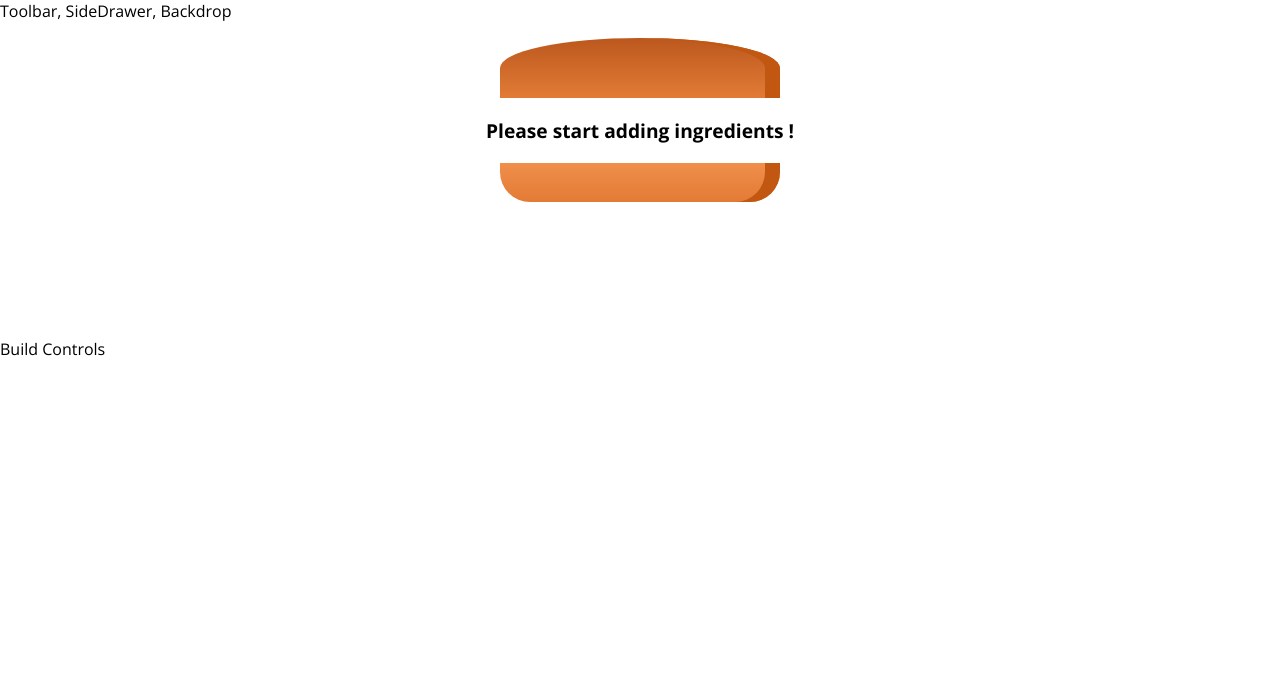
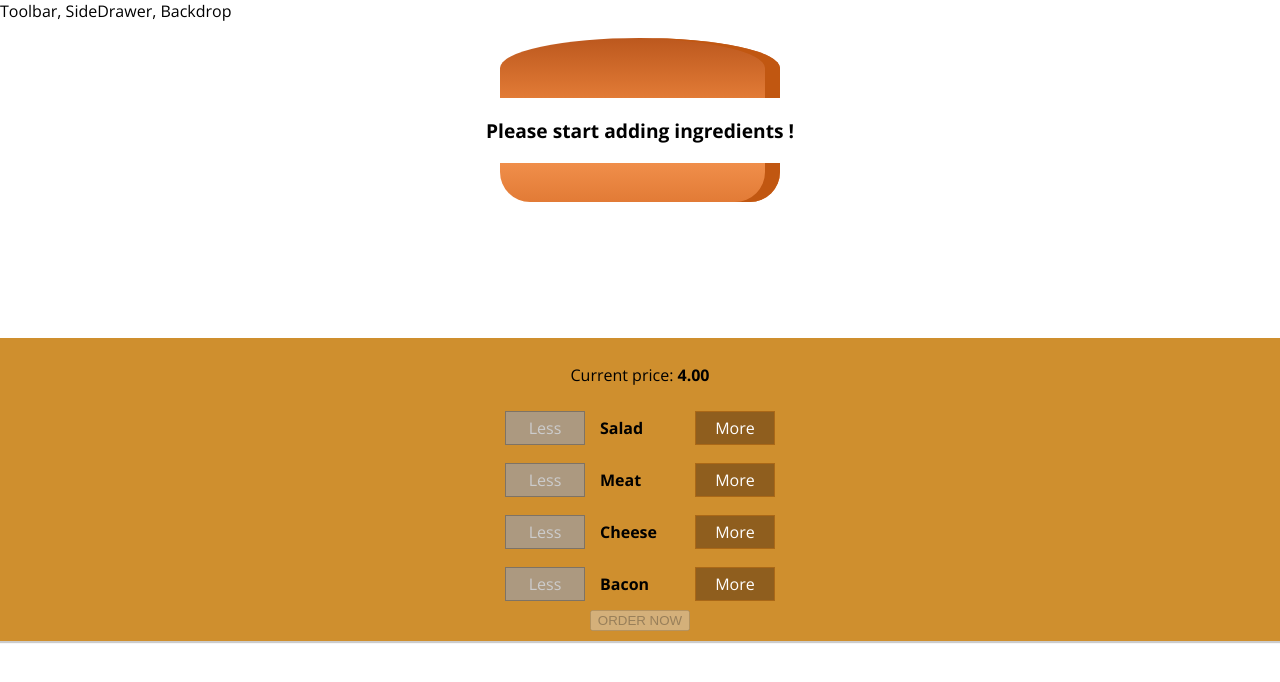
Before and after one commit to leannedo/burger-builder, a React (Create React App) app: page / in a window 1280 px wide. Shown: the top 682 px of the page. Built offline with nearby package versions, Linux system fonts and the light colour scheme.

Commit message:
Add new state and logic to  burgerbuilder

```diff
--- a/src/containers/BurgerBuilder/BurgerBuilder.js
+++ b/src/containers/BurgerBuilder/BurgerBuilder.js
@@ -1,6 +1,16 @@
 // class component, used to manage state
 import React, { Component } from 'react';
 import Burger from "../../components/Burger/Burger";
+import BuildControls from "../../components/Burger/BuildControls/BuildControls";
+import Modal from '../../components/UI/Modal/Modal'
+import OrderSummary from '../../components/Burger/OrderSummary/OrderSummary'
+
+const INGREDIENTS_PRICE = {
+    salad: 0.3,
+    meat: 1.5,
+    cheese: 0.9,
+    bacon: 1.2
+}
 
 // class component to control state
 class BurgerBuilder extends Component {
@@ -15,17 +25,75 @@ class BurgerBuilder extends Component {
             bacon : 0,
             meat : 0,
             salad : 0
+        },
+        // the 'ingredients' object will receive the value from the build controls
+        // when customers select how many of each ingredient they want to add
+        totalPrice: 4,
+        purchasable: false,
+        purchasing: false
+    }
+
+    updatePurchase(ingredients) {
+        const sum = Object.keys(ingredients)
+            .map(igKey => {
+                return ingredients[igKey]
+            }).reduce((sum, el) => {return sum + el}, 0);
+        this.setState({purchasable: sum > 0})
+    }
+
+    addIngredientHandler = (type) => {
+        const oldCount = this.state.ingredients[type];
+        const updatedCount = oldCount + 1;
+        const updatedIngredients = {...this.state.ingredients};
+        updatedIngredients[type] = updatedCount;
+
+        const oldPrice = this.state.totalPrice;
+        const updatedPrice = INGREDIENTS_PRICE[type] + oldPrice;
+        this.setState({totalPrice: updatedPrice, ingredients: updatedIngredients});
+        this.updatePurchase(updatedIngredients);
+    }
+
+    removeIngredientHandler = (type) => {
+        const oldCount = this.state.ingredients[type];
+        if (oldCount <= 0) {
+            return;
+            // this function will stop executing at the point where return is called
         }
-        // the 'ingredients' object will receive the value from the build controls
-        // when customers can select how many of each ingredient they want to add
+        const updatedCount = oldCount - 1;
+        const updatedIngredients = {...this.state.ingredients};
+        updatedIngredients[type] = updatedCount;
+
+        const oldPrice = this.state.totalPrice;
+        const updatedPrice = oldPrice - INGREDIENTS_PRICE[type];
+        this.setState({totalPrice: updatedPrice, ingredients: updatedIngredients});
+        this.updatePurchase(updatedIngredients);
+    }
+
+    purchaseHandler = () => {
+        this.setState({purchasing: true});
     }
 
 
     render() {
+        const disableInfo = {...this.state.ingredients};
+        for (let key in disableInfo) {
+            disableInfo[key] = disableInfo[key] <=0;
+        }
+        // an array of true or false
+
         return(
             <div>
                 <Burger ingredients = {this.state.ingredients}/>
-                <div>Build Controls</div>
+                {this.state.purchasing === true ? <Modal>
+                    <OrderSummary ingredients={this.state.ingredients}/>
+                </Modal> : null}
+                <BuildControls
+                    ingredientRemoved={this.removeIngredientHandler}
+                    ingredientAdded={this.addIngredientHandler}
+                    disableInfo={disableInfo}
+                    price={this.state.totalPrice}
+                    purchasable={this.state.purchasable}
+                    purchased={this.purchaseHandler}/>
             </div>
         )
     }
```
